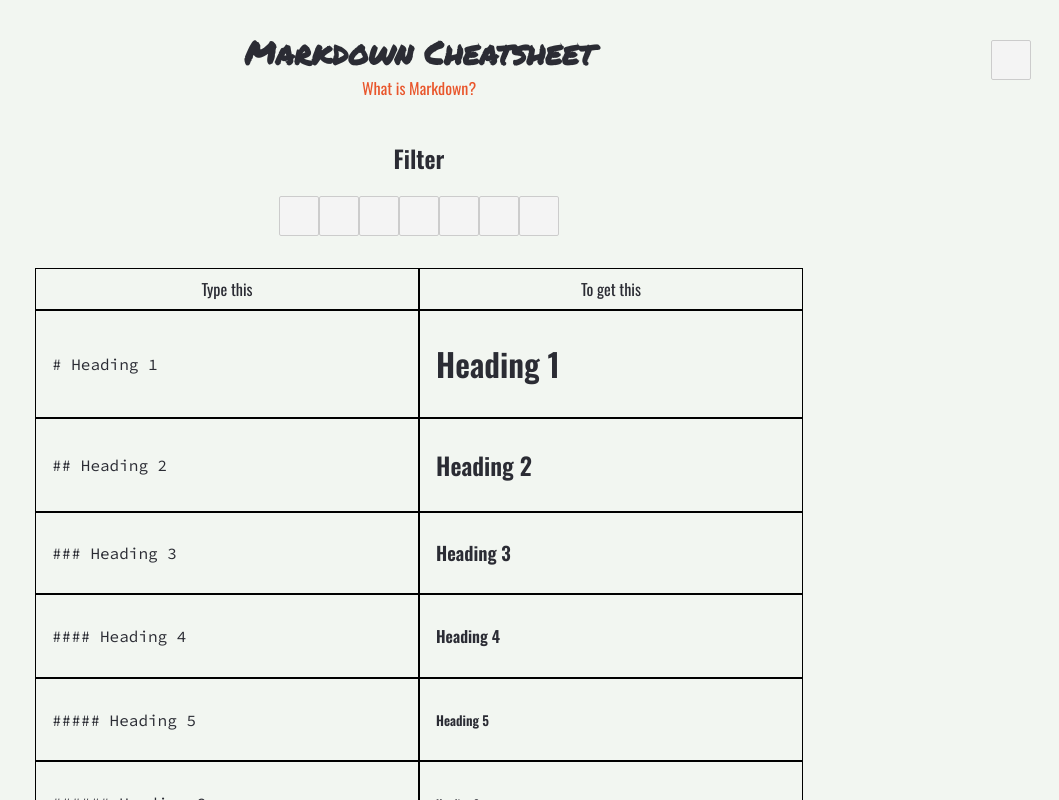
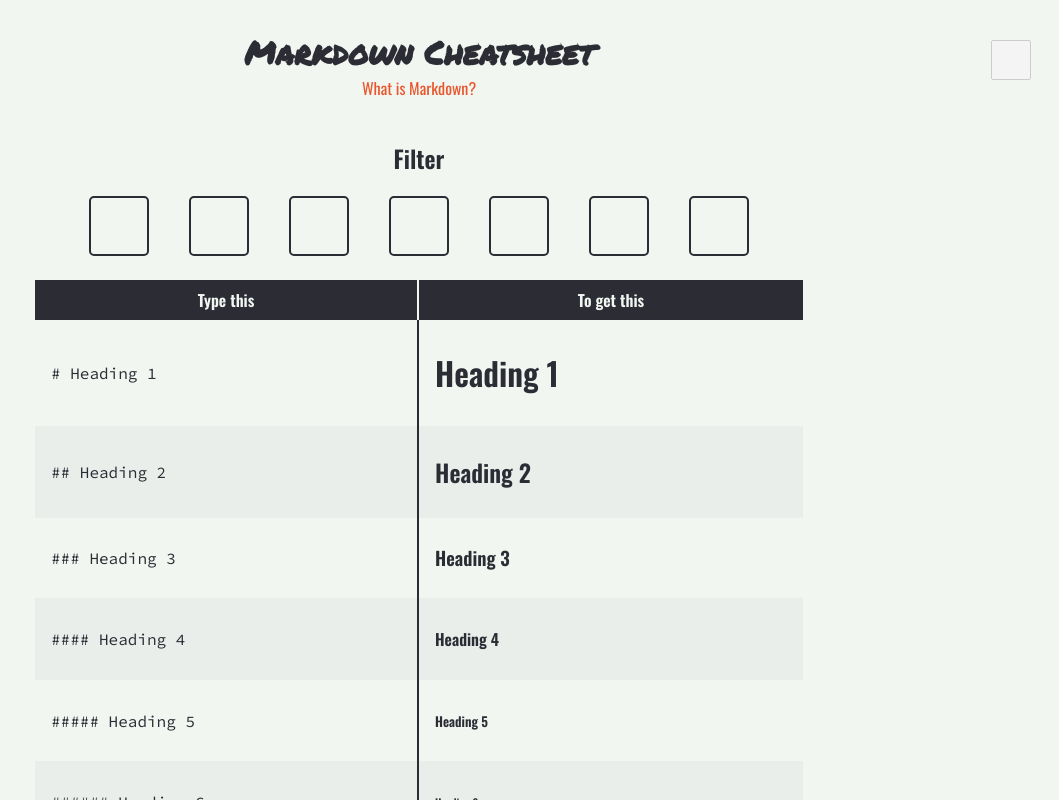
Before and after one commit to fershad/markdown-cheatsheet, a Svelte app: page / in a window 1280 px wide. Shown: the whole page, without its empty margins (221-1280 px from the left). Built offline with nearby package versions, Linux system fonts and the light colour scheme.

Commit message:
finished most of the styling

```diff
--- a/public/global.css
+++ b/public/global.css
@@ -5,6 +5,11 @@
 	--alternate-accent-color: #839AA9;
 	--link-color: #E9562C;
 	--link-hover-color: #839AA9;
+
+	--button-active-color: #839aa936;
+	--table-header-bg: var(--text-color);
+	--table-header-text: var(--background-color);
+	--table-even-rows: #839aa914;
 }
 
 /*
@@ -39,6 +44,8 @@ body {
 .dark {
 	--text-color: #F2F6F1;
 	--background-color: #2b2c34;
+	--table-header-bg: var(--text-color);
+	--table-header-text: var(--background-color);
 }
 
 a {
--- a/src/components/Button.svelte
+++ b/src/components/Button.svelte
@@ -15,15 +15,32 @@
 <button data-filter-tag="{tag}" on:click="{() => filter({tag})}" class:active><i class="gg-{icon}"></i></button>
 
 <style lang="scss">
+$alt-accent: var(--alternate-accent-color);
 button {
-    height: 40px;
-    width: 40px;
+    height: 60px;
+    width: 60px;
     display: inline-flex;
-    text-decoration-color: #a2dffb;
-    text-decoration: underline;
+    background: var(--background-color);
+    border: 2px solid var(--text-color);
+    margin: 0 20px;
+    border-radius: 5px;
+    transition: transform 0.3s;
+    color: var(--text-color);
+}
+
+button.active {
+    transform: rotate(45deg);
+    border-color: var(--alternate-accent-color);
+    background-color: var(--button-active-color);
+
+    i {
+        transform: rotate(-45deg);
+    }
 }
 
 i {
+    transform: rotate(0deg);
     margin: auto;
+    transition: transform 0.3s;
 }
 </style>
--- a/src/components/Table.svelte
+++ b/src/components/Table.svelte
@@ -5,8 +5,8 @@
   <div class="table">
   {#each data as row}
       <div class="row">
-        <div class="header-md">Type this</div>
-        <div class="header-output">To get this</div>
+        <div class="header-md h4">Type this</div>
+        <div class="header-output h4">To get this</div>
         <div class="content-md"><pre><code>{row.md}</code></pre></div>
         <div class="content-output">{@html row.output}</div>
     </div>
@@ -34,17 +34,31 @@
 
 div[class^="header-"], div[class^="content-"]{
     padding: 0.5rem 1rem;
-    border: 1px solid black;
     display: flex;
     align-items: center;
 }
 
 div[class^="header-"] {
     justify-content: center;
+    font-weight: 600;
+    background-color: var(--table-header-bg);
+    color: var(--table-header-text);
+}
+
+.row > .header-md {
+  border-right: 2px solid var(--table-header-text);
+}
+
+.row > .content-md {
+  border-right: 2px solid var(--text-color);
 }
 
 .row:not(:first-child) > div[class^="header-"] {
       display: none;
+}
+
+.row:nth-of-type(even) {
+  background-color: var(--table-even-rows);
 }
 
 
```
